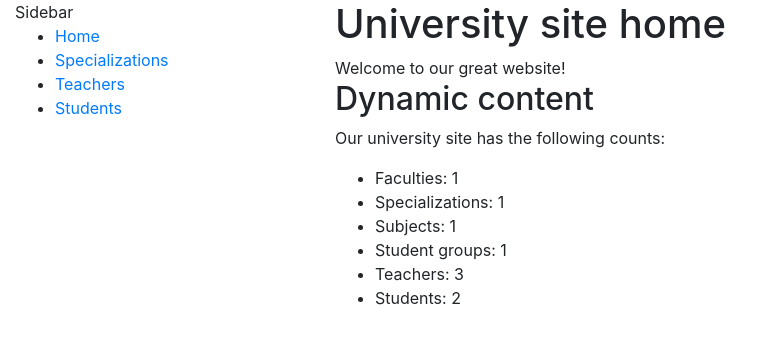
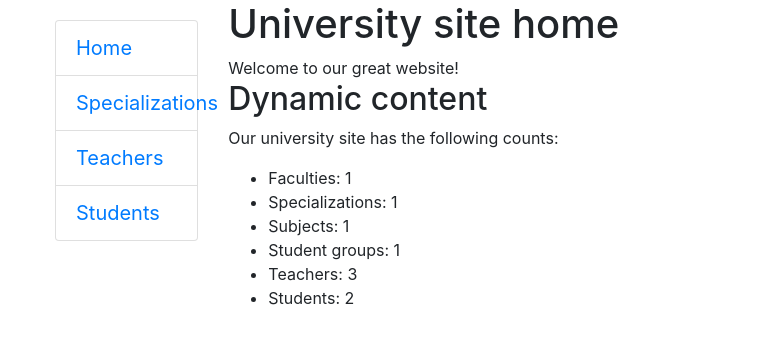
Before and after one commit to Rar571/university-site, a Django app: page / in a window 1280 px wide. Shown: the top 344 px of the page, without its empty margins (0-772 px from the left). Run offline with Django 5.2, Linux system fonts and the light colour scheme; data comes from the database, SQL or seed files in the repository.

Commit message:
edit base.html, sidebar.html and styles.css

```diff
--- a/static/css/styles.css
+++ b/static/css/styles.css
@@ -0,0 +1,4 @@
+.sidebar1 {
+    margin-top: 20px;
+    font-size: 20px;
+}
--- a/templates/base.html
+++ b/templates/base.html
@@ -1,3 +1,4 @@
+{% load static %}
 <!DOCTYPE html>
 <html lang="en">
   <head>
@@ -5,16 +6,17 @@
     <meta name="viewport" content="width=device-width, initial-scale=1">
     <title>University_site</title>
     <link rel="stylesheet" href="https://cdn.jsdelivr.net/npm/bootstrap@4.0.0/dist/css/bootstrap.min.css" integrity="sha384-Gn5384xqQ1aoWXA+058RXPxPg6fy4IWvTNh0E263XmFcJlSAwiGgFAW/dAiS6JXm" crossorigin="anonymous">
+    <link rel="stylesheet" href="{% static 'css/styles.css' %}">
   </head>
   <body>
   <div class="container-fluid">
     <div class="row">
-      <div class="col-sm-3">Sidebar
+      <div class="col-sm-2">
         {% block sidebar %}
           {% include "includes/sidebar.html" %}
         {% endblock %}
       </div>
-      <div class="col-sm-9">
+      <div class="col-sm-10">
          {% block content %}{% endblock %}
       </div>
     </div>
--- a/templates/includes/sidebar.html
+++ b/templates/includes/sidebar.html
@@ -1,6 +1,6 @@
-<ul>
-  <li><a href="#">Home</a></li>
-  <li><a href="#">Specializations</a></li>
-  <li><a href="#">Teachers</a></li>
-  <li><a href="#">Students</a></li>
+<ul class="sidebar1">
+  <li class="list-group-item"><a href="{% url "university_app:index" %}">Home</a></li>
+  <li class="list-group-item"><a href="{% url "university_app:specializations-list" %}">Specializations</a></li>
+  <li class="list-group-item"><a href="{% url "university_app:teachers-list" %}">Teachers</a></li>
+  <li class="list-group-item"><a href="{% url "university_app:students-list" %}">Students</a></li>
 </ul>
```
